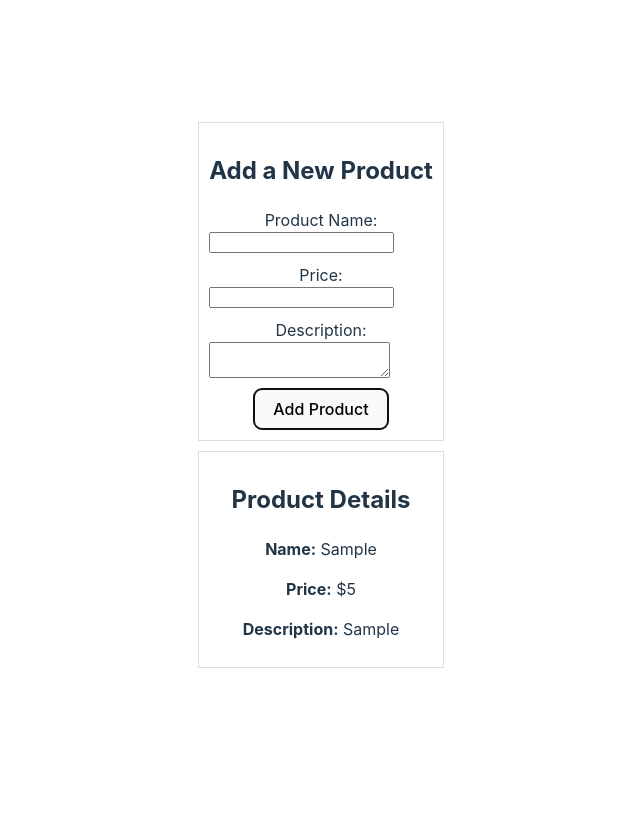
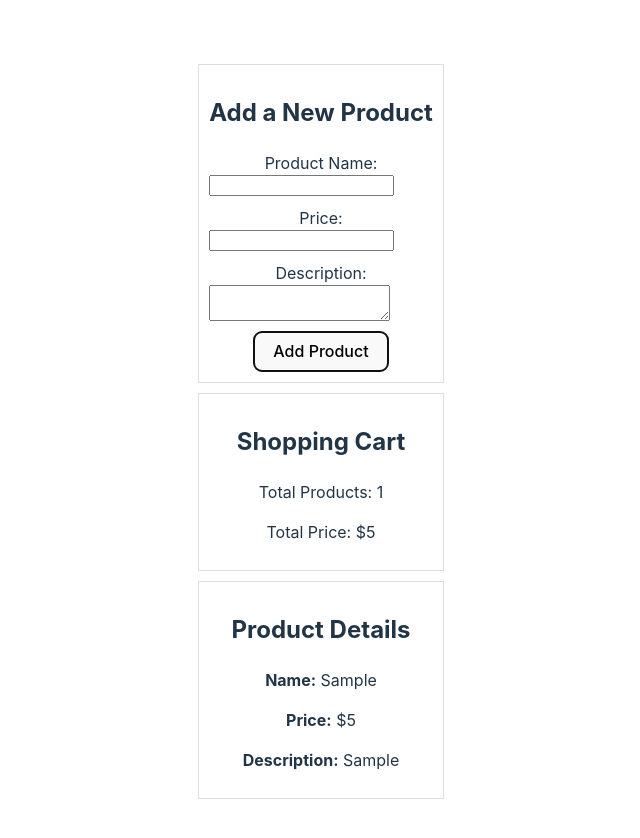
Before and after one commit to valdimir-makarov/intern-task-vue2, a Vue app in the folder vue2-vite/: page / in a window 1280 px wide. Both pictures are taken after typing "Sample", "5", "Sample" into the empty fields and a click on the button "Add Product". Shown: the top 838 px of the page, without its empty margins (319-959 px from the left). Before the commit the page ends 800 px from the top, so only its background shows below. Built offline with nearby package versions, Linux system fonts and the light colour scheme.

Commit message:
added docker

```diff
--- a/vue2-vite/src/App.vue
+++ b/vue2-vite/src/App.vue
@@ -1,28 +1,33 @@
 <template>
   <div id="app">
     <ProductInput @product-added="addProduct"></ProductInput>
-    <Product v-if="product" :product="product"></Product>
+    <Cart :products="products"></Cart>
+    <Product v-if="selectedProduct" :product="selectedProduct"></Product>
   </div>
 </template>
 
 <script>
 import Product from './components/Product.vue';
 import ProductInput from './components/ProductInput.vue';
+import Cart from './components/Cart.vue';
 
 export default {
   name: 'App',
   components: {
     Product,
-    ProductInput
+    ProductInput,
+    Cart
   },
   data() {
     return {
-      product: null
+      products: [],
+      selectedProduct: null
     };
   },
   methods: {
     addProduct(newProduct) {
-      this.product = newProduct;
+      this.products.push(newProduct);
+      this.selectedProduct = newProduct;
     }
   }
 };
--- a/vue2-vite/src/components/Cart.vue
+++ b/vue2-vite/src/components/Cart.vue
@@ -1,7 +1,35 @@
+<template>
+    <div class="cart">
+      <h2>Shopping Cart</h2>
+      <p>Total Products: {{ productCount }}</p>
+      <p>Total Price: ${{ totalPrice }}</p>
+    </div>
+  </template>
 
-<template>
+  <script>
+  export default {
+    name: 'Cart',
+    props: {
+      products: {
+        type: Array,
+        required: true
+      }
+    },
+    computed: {
+      productCount() {
+        return this.products.length;
+      },
+      totalPrice() {
+        return this.products.reduce((total, product) => total + product.price, 0);
+      }
+    }
+  };
+  </script>
 
-
-
-
-</template>
+  <style scoped>
+  .cart {
+    border: 1px solid #ddd;
+    padding: 10px;
+    margin-bottom: 10px;
+  }
+  </style>
--- a/vue2-vite/src/components/Product.vue
+++ b/vue2-vite/src/components/Product.vue
@@ -16,6 +16,7 @@
         required: true
       }
     }
+
   };
   </script>
 
--- a/vue2-vite/vite.config.js
+++ b/vue2-vite/vite.config.js
@@ -4,4 +4,8 @@ import vue from '@vitejs/plugin-vue'
 // https://vitejs.dev/config/
 export default defineConfig({
   plugins: [vue()],
+  server: {
+    host: '0.0.0.0',
+    port: 5173,
+  },
 })
```
Also changed, not shown: vue2-vite/docker-compose.yml (added, +7 -0 lines), 1 other file (tests, documents, lock files or other folders).
